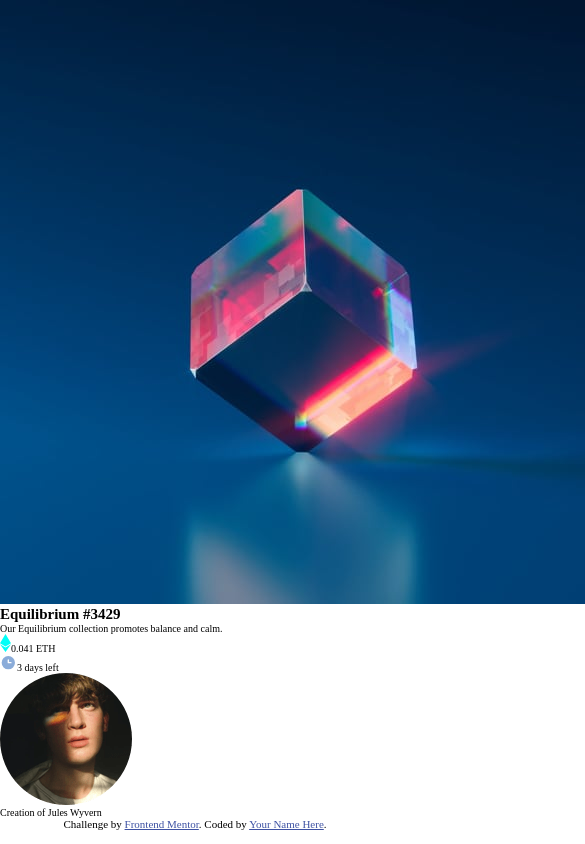
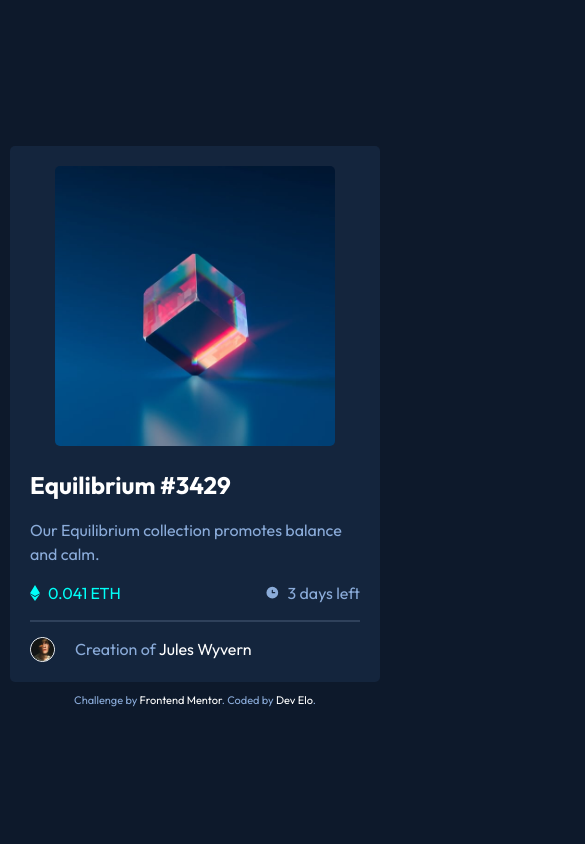
Before and after one commit to Dev-Elo-1505/nft-preview-card-component, a plain HTML site: page index.html in a window 390 px wide. Shown: the whole page, 585 px wide, since content can reach past the window. Drawn offline with Linux system fonts and the light colour scheme.

Commit message:
Build Mobile view

```diff
--- a/index.html
+++ b/index.html
@@ -30,16 +30,28 @@
           <p>Our Equilibrium collection promotes balance and calm.</p>
           <div class="details">
             <p>
-              <img src="./images/icon-ethereum.svg" alt="Ethereum icon" />0.041
-              ETH
+              <img
+                class="icon"
+                src="./images/icon-ethereum.svg"
+                alt="Ethereum icon"
+              />0.041 ETH
             </p>
             <p>
-              <img src="./images/icon-clock.svg" alt="Clock icon" />3 days left
+              <img
+                class="icon"
+                src="./images/icon-clock.svg"
+                alt="Clock icon"
+              />3 days left
             </p>
           </div>
         </div>
+        <hr />
         <div class="footer-text">
-          <img src="./images/image-avatar.png" alt="Profile-image" />
+          <img
+            class="avatar"
+            src="./images/image-avatar.png"
+            alt="Profile-image"
+          />
           <p>Creation of <span>Jules Wyvern</span></p>
         </div>
       </div>
@@ -49,7 +61,12 @@
       Challenge by
       <a href="https://www.frontendmentor.io?ref=challenge" target="_blank"
         >Frontend Mentor</a
-      >. Coded by <a href="#">Your Name Here</a>.
+      >. Coded by
+      <a
+        href="https://develo-dev-elo-1505s-projects.vercel.app/"
+        target="_blank"
+        >Dev Elo</a
+      >.
     </div>
   </body>
 </html>
--- a/style.css
+++ b/style.css
@@ -1,17 +1,113 @@
+@import url("https://fonts.googleapis.com/css2?family=Outfit:wght@100..900&display=swap");
+
 html {
-    font-size: 62.5%;
+  font-size: 62.5%;
 }
 
 * {
-    margin: 0;
-    padding: 0;
-    box-sizing: border-box;
+  margin: 0;
+  padding: 0;
+  box-sizing: border-box;
+}
+
+body {
+  font-size: 1.6rem;
+  font-family: "Outfit", sans-serif;
+  display: flex;
+  flex-direction: column;
+  justify-content: center;
+  align-items: center;
+  width: 100%;
+  min-height: 100vh;
+  background: hsl(217, 54%, 11%);
+  line-height: 1.5;
+}
+
+img {
+  width: 100%;
+}
+
+.container {
+  margin: 10px;
+  max-width: 600px;
+  display: flex;
+  flex-direction: column;
+  justify-content: center;
+  align-items: center;
+  gap: 1.5rem;
+  padding: 2rem;
+  background: hsl(216, 50%, 16%);
+  border-radius: 5px;
+}
+
+.img-container {
+  max-width: 280px;
+}
+
+.img-container img {
+  border-radius: 5px;
+}
+
+h2 {
+  color: hsl(0, 0%, 100%);
+  margin-bottom: 1.5rem;
+}
+
+p {
+  color: hsl(215, 51%, 70%);
+}
+
+.details {
+  display: flex;
+  justify-content: space-between;
+  align-items: center;
+  margin: 1.5rem 0;
+}
+
+.details p {
+  display: flex;
+  gap: 0.8rem;
+  align-items: center;
+}
+
+.icon {
+  width: 15px;
+}
+
+.details p:first-of-type {
+  color: hsl(178, 100%, 50%);
+}
+
+.details p:first-of-type .icon {
+  width: 10px;
+}
+
+hr {
+  border: 1px solid hsl(215, 32%, 27%);
+}
+
+.footer-text {
+  margin-top: 1.5rem;
+  display: flex;
+  gap: 2rem;
+}
+
+.footer-text span {
+  color: #fff;
+}
+
+.avatar {
+  width: 25px;
+  border-radius: 50%;
+  border: 1px solid #fff;
 }
 
 .attribution {
+  color: hsl(215, 51%, 70%);
   font-size: 11px;
   text-align: center;
 }
 .attribution a {
-  color: hsl(228, 45%, 44%);
+  color: #fff;
+  text-decoration: none;
 }
```
